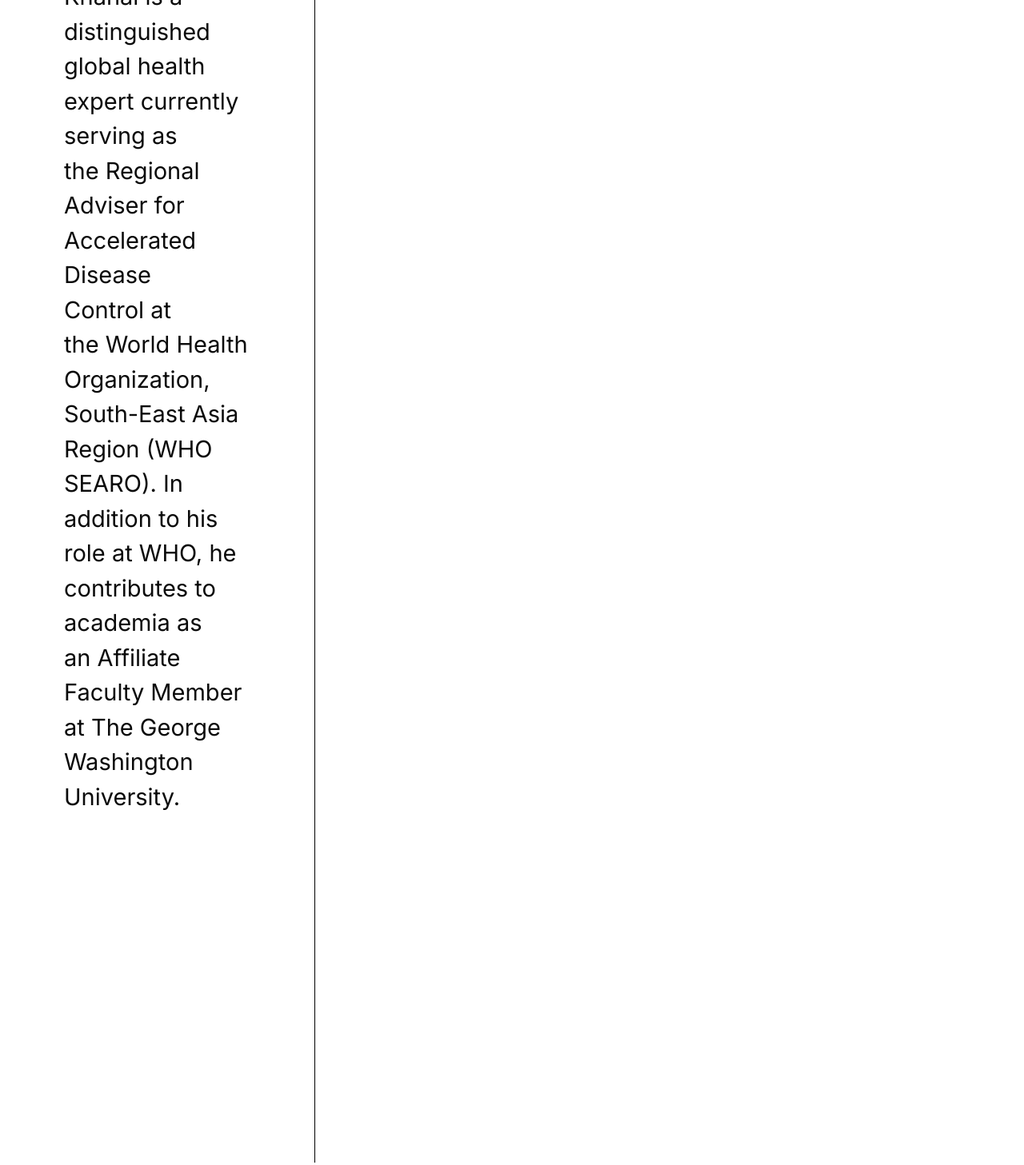
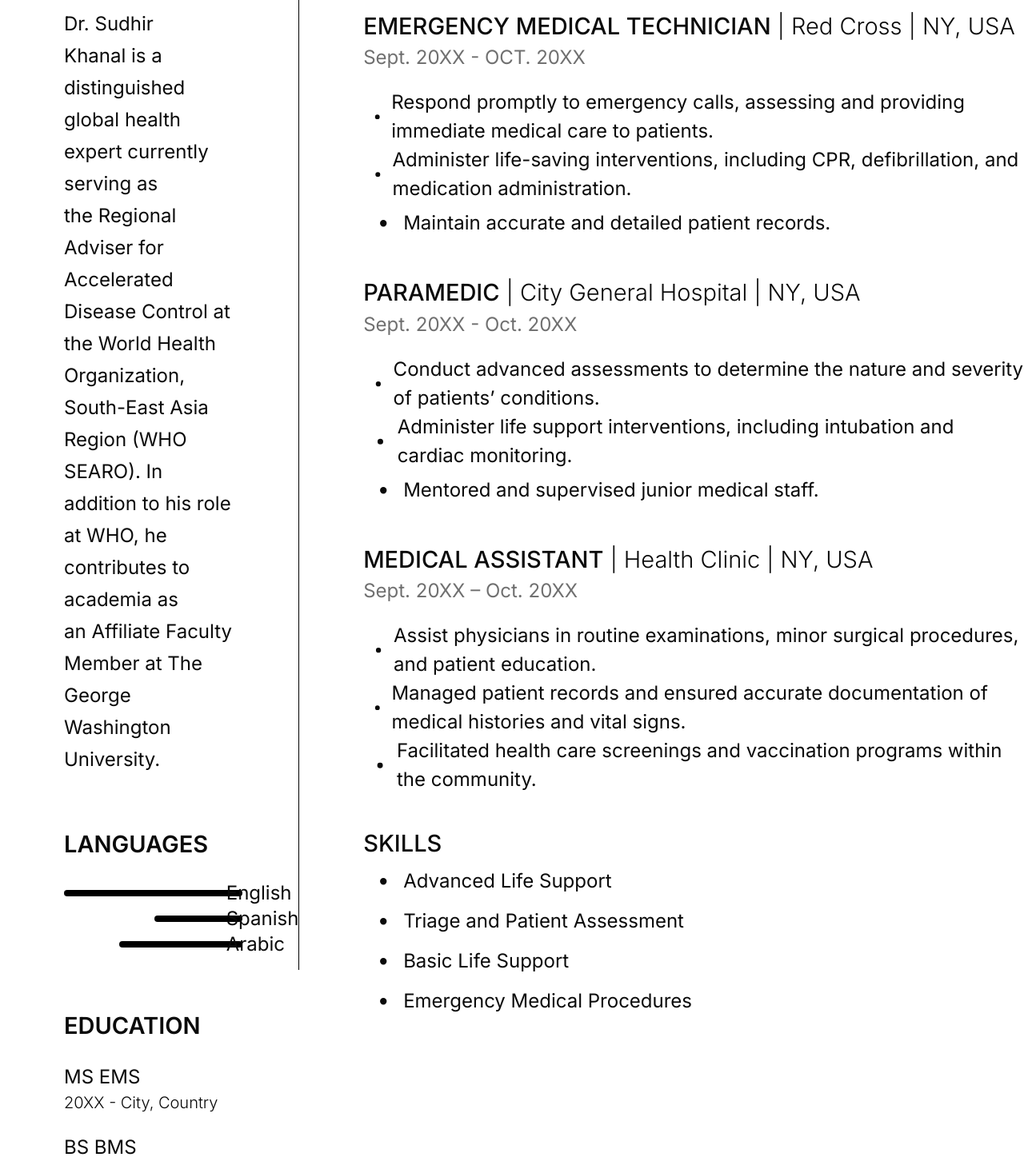
Before and after one commit to joceesagar/drkhanal, a Next.js app: page /profile in a window 1280 px wide. Shown: the part 660-2117 px from the top of the page at 80% size. Built offline with nearby package versions, Linux system fonts and the light colour scheme; a web font is replaced by a local one.

Commit message:
completed profile page

```diff
--- a/app/profile/page.tsx
+++ b/app/profile/page.tsx
@@ -1,18 +1,162 @@
+import { Dot } from 'lucide-react'
 import React from 'react'
+import { GiBullets } from 'react-icons/gi'
+import { RxListBullet } from 'react-icons/rx'
 
 function page() {
     return (
-        <div>
-            <div className='h-[459px] bg-[#4a84c3]'></div>
-            <div className='flex mt-16 gap-20'>
-                <div className='w-[313px] pl-20'>
-                    <p className='font-inter font-[600] text-[45px]'>Profile</p>
-                    <p className='font-inter font-[400] text-[29px]'>Dr. Sudhir Khanal is a distinguished global health expert currently serving as the Regional Adviser for Accelerated Disease Control at the World Health Organization, South-East Asia Region (WHO SEARO). In addition to his role at WHO, he contributes to academia as an Affiliate Faculty Member at The George Washington University.</p>
+        <div className='mb-[148px]'>
+            <div className='h-[459px] bg-[#4a84c3] flex items-center px-20 gap-[500]'>
+                <div className='flex gap-12 items-center'>
+                    <div className='h-[366px] w-[366px] rounded-full bg-[#d9d9d9]' />
+                    <p className='font-inter text-[59px] text-white'>Dr.Sudhir Khanal</p>
+                </div>
+                <div className='w-[1px] bg-white h-[234px]' />
+            </div>
+            <div className='flex mt-16 gap-20 mb-20'>
+                {/* PROFILE */}
+                <div className='w-96 pl-20 pt-16'>
+                    <p className='font-inter font-[600] text-[29px] mb-[39px]'>PROFILE</p>
+                    <p className='font-inter font-[400] text-2xl mb-16 leading-10'>Dr. Sudhir Khanal is a distinguished global health expert currently serving as the Regional Adviser for Accelerated Disease Control at the World Health Organization, South-East Asia Region (WHO SEARO). In addition to his role at WHO, he contributes to academia as an Affiliate Faculty Member at The George Washington University.</p>
+                    {/* LANGUAGES */}
+                    <div className='mb-16'>
+                        <p className='font-inter font-[600] text-[29px] mb-6'>LANGUAGES</p>
+                        <div className='grid grid-cols-2 items-center gap-x-48'>
+                            {/* BARS */}
+                            <div className='flex justify-end flex-col items-end gap-6 mx-auto'>
+                                <div className='w-[223px] h-[8px] bg-black rounded-[20px]' />
+                                <div className='w-[110px] h-[8px] bg-black rounded-[20px]' />
+                                <div className='w-[154px] h-[8px] bg-black rounded-[20px]' />
+
+                            </div>
+                            {/* LABELS */}
+                            <div className='flex justify-end flex-col items-start mx-auto'>
+                                <p className='font-inter text-2xl font-[400]'>English</p>
+                                <p className='font-inter text-2xl font-[400]'>Spanish</p>
+                                <p className='font-inter text-2xl font-[400]'>Arabic</p>
+                            </div>
+
+                        </div>
+                    </div>
+                    {/* EDUCATION */}
+                    <div className='flex flex-col gap-6'>
+                        <p className='font-inter font-[600] text-[29px]'>EDUCATION</p>
+                        <div>
+                            <p className='font-inter font-[400] text-[24px] '>MS EMS</p>
+                            <p className='font-inter font-[300] text-xl '>20XX - City, Country</p>
+                        </div>
+                        <div>
+                            <p className='font-inter font-[400] text-[24px] '>BS BMS</p>
+                            <p className='font-inter font-[300] text-xl '>20XX - City University</p>
+                            <p className='font-inter font-[300] text-xl '>20XX - City, Country</p>
+
+                        </div>
+                    </div>
+
+
                 </div>
                 {/* SEPERATOR */}
-                <div className='w-[1px] h-[1591px] bg-black ' />
+                <div className='w-[1px] h-[1350px] bg-black ' />
+
+                {/* EXPERIENCE */}
+                <div className='flex mt-16 gap-10 flex-col'>
+                    <p className='font-inter font-[600] text-[29px]'>EXPERIENCE</p>
+                    <div>
+                        <div>
+                            <span className='font-inter font-[500] text-[29px]'>EMERGENCY MEDICAL TECHNICIAN</span>
+                            <span className='font-inter font-[300] text-[29px]'> | Red Cross | NY, USA</span>
+                        </div>
+                        <p className='text-[#707070] text-[24px] font-inter mb-5'>Sept. 20XX - OCT. 20XX</p>
+                        <div className='flex flex-col items-start'>
+                            <div className='flex justify-center items-center'>
+                                <Dot size={50} />
+                                <p className='font-inter text-[24px]'>Respond promptly to emergency calls, assessing and providing immediate medical care to patients.</p>
+                            </div>
+                            <div className='flex justify-center items-center'>
+                                <Dot size={50} />
+                                <p className='font-inter text-[24px]'>Administer life-saving interventions, including CPR, defibrillation, and medication administration.</p>
+                            </div>
+                            <div className='flex justify-center items-center'>
+                                <Dot size={50} />
+                                <p className='font-inter text-[24px]'>Maintain accurate and detailed patient records.</p>
+                            </div>
+                        </div>
+                    </div>
+
+                    <div>
+                        <div>
+                            <span className='font-inter font-[500] text-[29px]'>PARAMEDIC</span>
+                            <span className='font-inter font-[300] text-[29px]'> | City General Hospital | NY, USA</span>
+                        </div>
+                        <p className='text-[#707070] text-[24px] font-inter mb-5'>Sept. 20XX - Oct. 20XX</p>
+                        <div className='flex flex-col items-start'>
+                            <div className='flex justify-center items-center'>
+                                <Dot size={50} />
+                                <p className='font-inter text-[24px]'>Conduct advanced assessments to determine the nature and severity of patients’ conditions.</p>
+                            </div>
+                            <div className='flex justify-center items-center'>
+                                <Dot size={50} />
+                                <p className='font-inter text-[24px]'>Administer life support interventions, including intubation and cardiac monitoring.</p>
+                            </div>
+                            <div className='flex justify-center items-center'>
+                                <Dot size={50} />
+                                <p className='font-inter text-[24px]'>Mentored and supervised junior medical staff.
+                                </p>
+                            </div>
+                        </div>
+                    </div>
+
+                    <div>
+                        <div>
+                            <span className='font-inter font-[500] text-[29px]'>MEDICAL ASSISTANT</span>
+                            <span className='font-inter font-[300] text-[29px]'> | Health Clinic | NY, USA</span>
+                        </div>
+                        <p className='text-[#707070] text-[24px] font-inter mb-5'>Sept. 20XX – Oct. 20XX</p>
+                        <div className='flex flex-col items-start'>
+                            <div className='flex justify-center items-center'>
+                                <Dot size={50} />
+                                <p className='font-inter text-[24px]'>Assist physicians in routine examinations, minor surgical procedures, and patient education.</p>
+                            </div>
+                            <div className='flex justify-center items-center'>
+                                <Dot size={50} />
+                                <p className='font-inter text-[24px]'>Managed patient records and ensured accurate documentation of medical histories and vital signs.</p>
+                            </div>
+                            <div className='flex justify-center items-center'>
+                                <Dot size={50} />
+                                <p className='font-inter text-[24px]'>Facilitated health care screenings and vaccination programs within the community.
+                                </p>
+                            </div>
+                        </div>
+                    </div>
+
+                    {/* SKILLS */}
+                    <div>
+                        <p className='font-inter font-[500] text-[29px]'>SKILLS</p>
+                        <div className='flex flex-col items-start'>
+                            <div className='flex justify-center items-center'>
+                                <Dot size={50} />
+                                <p className='font-inter text-[24px]'>Advanced Life Support</p>
+                            </div>
+                            <div className='flex justify-center items-center'>
+                                <Dot size={50} />
+                                <p className='font-inter text-[24px]'>Triage and Patient Assessment</p>
+                            </div>
+                            <div className='flex justify-center items-center'>
+                                <Dot size={50} />
+                                <p className='font-inter text-[24px]'>Basic Life Support</p>
+                            </div>
+                            <div className='flex justify-center items-center'>
+                                <Dot size={50} />
+                                <p className='font-inter text-[24px]'>Emergency Medical Procedures</p>
+                            </div>
+                        </div>
+                    </div>
+                </div>
             </div>
-            <div></div>
+            <div className='px-20'>
+                <p className='font-inter font-[500] text-[29px] mb-5'>Publications</p>
+                <p className='font-inter text-[24px]'>Around 30 publications as lead and co-author in various scientific peer-reviewed journal related to child health and immunization (h-index 11, i10-index 12 and Research Interest score of 158.4, as of 10 October 2022)</p>
+            </div>
         </div>
     )
 }
--- a/components/Footer.tsx
+++ b/components/Footer.tsx
@@ -20,13 +20,13 @@
                     <Link href={''} className='text-[#6d6c6c] text-[16px] font-[400] font-roboto'>LinkedIn</Link>
                 </div>
                 <div className='flex flex-col gap-[19px]'>
-                    <p className='font-[500] text-[20px] text-black'>Company</p>
+                    <p className='font-[500] text-[20px] text-black font-roboto'>Company</p>
                     <Link href={''} className='text-[#6d6c6c] text-[16px] font-[400] font-roboto'>Team</Link>
                     <Link href={''} className='text-[#6d6c6c] text-[16px] font-[400] font-roboto'>Success stories</Link>
                     <Link href={''} className='text-[#6d6c6c] text-[16px] font-[400] font-roboto'>Giving back</Link>
                 </div>
                 <div className='flex flex-col gap-[19px]'>
-                    <p className='font-[500] text-[20px] text-black'>Help & Support</p>
+                    <p className='font-[500] text-[20px] text-black font-roboto'>Help & Support</p>
                     <Link href={''} className='text-[#6d6c6c] text-[16px] font-[400] font-roboto'>Common questions</Link>
                     <Link href={''} className='text-[#6d6c6c] text-[16px] font-[400] font-roboto'>Contact</Link></div>
             </div>
```
